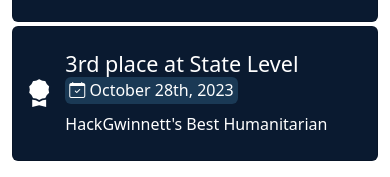
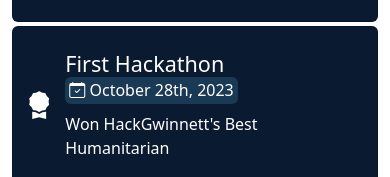
Before and after one commit to KeshavCode6/portfolio, a website built with webpack: page public/achievements.html in a window 390 px wide. Shown: the part 1230-1407 px from the top of the page. Built offline with nearby package versions, Linux system fonts and the light colour scheme.

Commit message:
small fixes

```diff
--- a/public/achievements.html
+++ b/public/achievements.html
@@ -167,12 +167,12 @@
                         </div>
                         <div class="col">
                             <h5 class="fs-4">
-                                3rd place at State Level
+                                First Hackathon
                                 <span class="bg-primary rounded fs-6 p-1 date"> <i class="bi bi-calendar-check"></i>
                                     October 28th, 2023</span>
                             </h5>
                             <p class="mb-0">
-                                HackGwinnett's Best Humanitarian
+                                Won HackGwinnett's Best Humanitarian
                             </p>
                         </div>
                     </div>
```
Also changed, not shown: public/about.html (+14 -4 lines).
